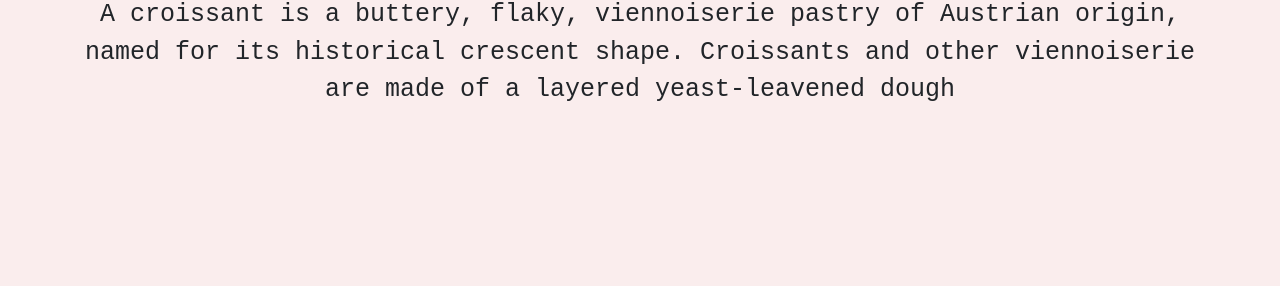
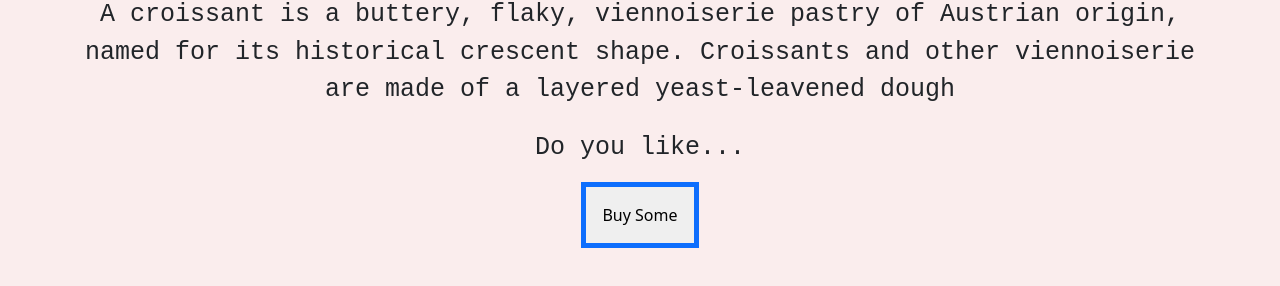
Before and after one commit to Sardonyc95/Croissant, a plain HTML site: page index.html in a window 1280 px wide. Shown: the part 178-464 px from the top of the page. Drawn offline with nearby package versions, Linux system fonts and the light colour scheme.

Commit message:
Adding buy button to the home page

```diff
--- a/index.html
+++ b/index.html
@@ -51,6 +51,10 @@
         named for its historical crescent shape. Croissants and other
         viennoiserie are made of a layered yeast-leavened dough
       </p>
+      <p>Do you like...</p>
+      <button class="mx-auto d-block p-3 border border-5 border-primary">
+        Buy Some
+      </button>
     </div>
   </body>
 </html>
```
